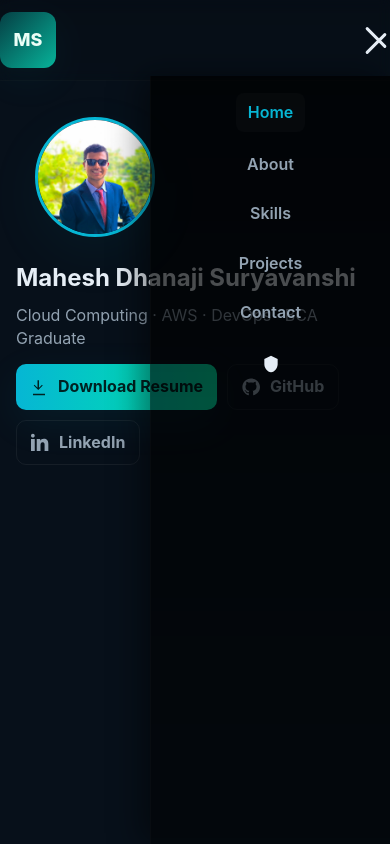
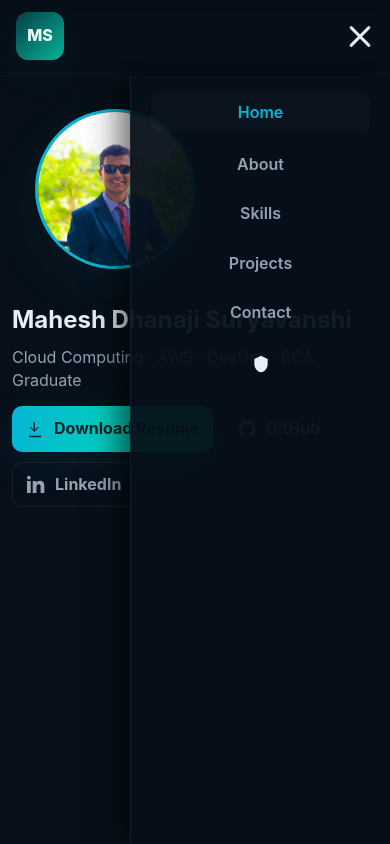
Before and after one commit to maheshsuryavanshi96k/Portfolio, a plain HTML site: page index.html in a window 390 px wide. Both pictures are taken after a click on the element 376 px from the left and 40 px from the top of the page. Drawn offline with Linux system fonts and the light colour scheme.

Commit message:
Updating style.css

```diff
--- a/style.css
+++ b/style.css
@@ -1,6 +1,6 @@
 /* style.css - Mahesh portfolio
-   Dark default theme, smooth premium animations (.65s)
-   Replaces previous styles - paste entire file over style.css
+    Dark default theme, smooth premium animations (.65s)
+    Replaces previous styles - paste entire file over style.css
 */
 
 :root {
@@ -17,7 +17,7 @@
     --ease: cubic-bezier(.16, .84, .44, 1);
 }
 
- :root[data-theme="light"] {
+:root[data-theme="light"] {
     --bg: #f6fafb;
     --panel: rgba(0, 0, 0, 0.03);
     --card: rgba(0, 0, 0, 0.03);
@@ -82,7 +82,8 @@ body {
     display: flex;
     align-items: center;
     justify-content: space-between;
-    padding: 12px 0
+    padding: 12px var(--gutter);
+    /* Use gutter for padding */
 }
 
 
@@ -188,7 +189,8 @@ body {
 }
 
 .hamburger.open span:nth-child(1) {
-    transform: translateY(6px) rotate(45deg)
+    transform: translateY(9px) rotate(45deg);
+    /* Adjusted for 6px gap */
 }
 
 .hamburger.open span:nth-child(2) {
@@ -196,13 +198,21 @@ body {
 }
 
 .hamburger.open span:nth-child(3) {
-    transform: translateY(-6px) rotate(-45deg)
+    transform: translateY(-9px) rotate(-45deg);
+    /* Adjusted for 6px gap */
 }
 
 
 /* Mobile nav sliding panel */
 
-@media(max-width:880px) {
+
+/* *** MOBILE BREAKPOINT: Up to 768px (Common tablet/mobile) *** */
+
+@media(max-width:768px) {
+    .site-header .container {
+        padding: 12px 16px;
+        /* Reduced padding for header on mobile */
+    }
     .nav {
         position: fixed;
         top: 76px;
@@ -211,21 +221,86 @@ body {
         width: 0;
         overflow: hidden;
         flex-direction: column;
-        padding: 12px;
+        padding: 12px 0;
+        /* Padding is zero when closed */
         gap: 10px;
-        background: linear-gradient(180deg, rgba(0, 0, 0, 0.74), rgba(0, 0, 0, 0.5));
-        border-left: 1px solid rgba(255, 255, 255, 0.02);
+        /* Using a consistent dark semi-transparent background for the sliding panel */
+        background: rgba(7, 16, 26, 0.95);
+        /* A slightly darker version of --bg, semi-transparent */
+        backdrop-filter: blur(8px);
+        /* Added blur for a mobile 'glass' effect */
+        border-left: 1px solid rgba(255, 255, 255, 0.06);
         transition: width .32s var(--ease), padding .32s var(--ease);
         z-index: 140;
     }
     .nav.open {
-        width: 240px;
+        width: 260px;
+        /* Slightly wider panel for better spacing */
         padding: 20px;
-        box-shadow: -10px 0 30px rgba(0, 0, 0, 0.45)
+        box-shadow: -10px 0 30px rgba(0, 0, 0, 0.6);
+    }
+    .nav-link {
+        width: 100%;
+        /* Make links full width in mobile nav */
+        text-align: center;
     }
     .hamburger {
         display: flex
     }
+    .hero-inner {
+        flex-direction: column;
+        align-items: center;
+        gap: 28px;
+        /* Increased gap for better separation */
+    }
+    .hero-right {
+        justify-content: center;
+    }
+    .hero-img,
+    .profile-img {
+        width: 120px;
+        height: 120px;
+    }
+    .container {
+        padding: 0 16px;
+        /* Consistent side padding for content */
+    }
+    .brand .name {
+        display: none;
+        /* Hide name for compact header */
+    }
+    .brand .tag {
+        display: none;
+        /* Hide tag for compact header */
+    }
+    .logo {
+        width: 48px;
+        /* Slightly smaller logo */
+        height: 48px;
+        font-size: 16px;
+    }
+    .projects-grid {
+        grid-template-columns: 1fr;
+        /* Stack projects vertically on mobile */
+    }
+}
+
+
+/* *** SMALL MOBILE BREAKPOINT: Up to 480px (Standard phone portrait) *** */
+
+@media(max-width:480px) {
+     :root {
+        --gutter: 16px;
+        /* Smaller gutter on very small screens */
+    }
+    .container {
+        padding: 0 12px;
+        /* Even smaller padding for very small screens */
+    }
+    .hero-inner {
+        gap: 18px;
+    }
+    /* Buttons might need smaller padding on small screens if necessary, but current seems fine */
 }
 
 
@@ -404,7 +479,8 @@ body {
 
 .skills-grid {
     display: grid;
-    grid-template-columns: repeat(auto-fit, minmax(160px, 1fr));
+    grid-template-columns: repeat(auto-fit, minmax(140px, 1fr));
+    /* Reduced min size for mobile */
     gap: 16px;
     margin-top: 18px
 }
@@ -528,29 +604,7 @@ body {
 }
 
 
-/* Responsive tweaks */
+/* Existing Responsive tweaks (modified to 768px) */
 
-@media(max-width:880px) {
-    .hero-inner {
-        flex-direction: column;
-        align-items: center;
-        gap: 18px
-    }
-    .hero-right {
-        justify-content: center
-    }
-    .hero-img,
-    .profile-img {
-        width: 120px;
-        height: 120px
-    }
-    .container {
-        padding: 0 16px
-    }
-    .brand .name {
-        display: none
-    }
-    .brand .tag {
-        display: none
-    }
-}
+
+/* This section has been moved and integrated above to keep mobile-specific styles together. */
```
